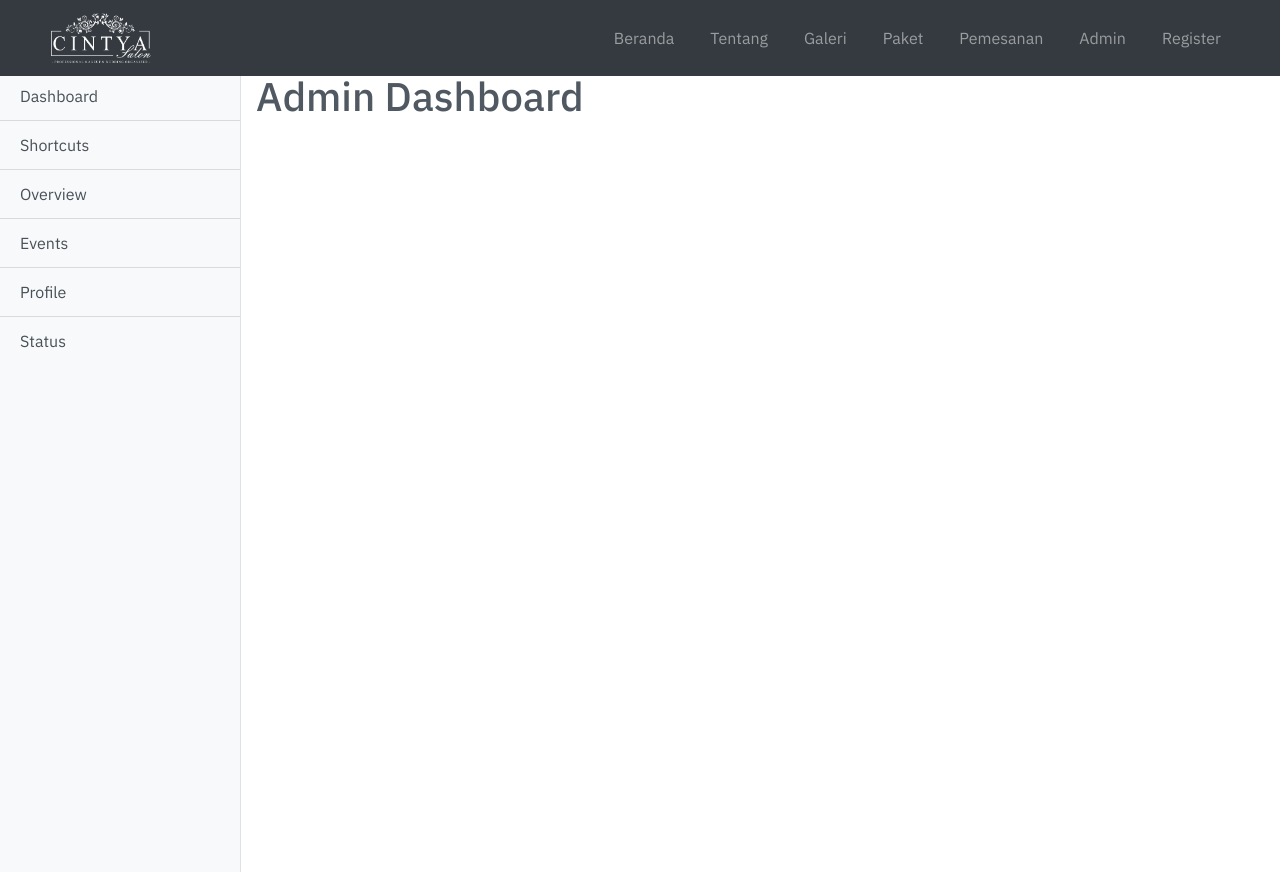
After one commit to prayitnotaufik/Wedding-Website, a PHP site: page /admin.php in a window 1280 px wide. The commit adds this page. Run offline with PHP 8.4, Linux system fonts and the light colour scheme; some libraries are stand-ins or nearby versions.

Commit message:
Tambah Admin Dashboard Konten belum ada

```diff
--- /dev/null
+++ b/admin.php
@@ -0,0 +1,39 @@
+<!DOCTYPE html>
+<html lang="en">
+
+<head>
+    <?php include 'includes/head.php' ?>
+    <link href="css/simple-sidebar.css" rel="stylesheet">
+</head>
+
+<body>
+    <?php include 'includes/navbar.php' ?>
+    <div class="d-flex pt-5 mt-4" id="wrapper">
+
+        <!-- Sidebar -->
+        <div class="bg-light border-right" style="" id="sidebar-wrapper">
+            <div class="list-group list-group-flush">
+                <a href="#" class="list-group-item list-group-item-action bg-light">Dashboard</a>
+                <a href="#" class="list-group-item list-group-item-action bg-light">Shortcuts</a>
+                <a href="#" class="list-group-item list-group-item-action bg-light">Overview</a>
+                <a href="#" class="list-group-item list-group-item-action bg-light">Events</a>
+                <a href="#" class="list-group-item list-group-item-action bg-light">Profile</a>
+                <a href="#" class="list-group-item list-group-item-action bg-light">Status</a>
+            </div>
+        </div>
+        <!-- /#sidebar-wrapper -->
+
+        <!-- Page Content -->
+        <div id="page-content-wrapper">
+            <div class="container-fluid">
+                <h1 class="">Admin Dashboard</h1>
+            </div>
+        </div>
+        <!-- /#page-content-wrapper -->
+
+    </div>
+    <!-- /#wrapper -->
+
+</body>
+
+</html>
--- /dev/null
+++ b/css/simple-sidebar.css
@@ -0,0 +1,49 @@
+/*!
+ * Start Bootstrap - Simple Sidebar (https://startbootstrap.com/template-overviews/simple-sidebar)
+ * Copyright 2013-2019 Start Bootstrap
+ * Licensed under MIT (https://github.com/BlackrockDigital/startbootstrap-simple-sidebar/blob/master/LICENSE)
+ */
+body {
+  overflow-x: hidden;
+}
+
+#sidebar-wrapper {
+  min-height: 100vh;
+  margin-left: -15rem;
+  -webkit-transition: margin .25s ease-out;
+  -moz-transition: margin .25s ease-out;
+  -o-transition: margin .25s ease-out;
+  transition: margin .25s ease-out;
+}
+
+#sidebar-wrapper .sidebar-heading {
+  padding: 0.875rem 1.25rem;
+  font-size: 1.2rem;
+}
+
+#sidebar-wrapper .list-group {
+  width: 15rem;
+}
+
+#page-content-wrapper {
+  min-width: 100vw;
+}
+
+#wrapper.toggled #sidebar-wrapper {
+  margin-left: 0;
+}
+
+@media (min-width: 768px) {
+  #sidebar-wrapper {
+    margin-left: 0;
+  }
+
+  #page-content-wrapper {
+    min-width: 0;
+    width: 100%;
+  }
+
+  #wrapper.toggled #sidebar-wrapper {
+    margin-left: -15rem;
+  }
+}
--- a/includes/navbar.php
+++ b/includes/navbar.php
@@ -21,6 +21,9 @@
 					<a class="nav-link" href="status.php">Pemesanan</a>
 				</li>
 				<li class="nav-item" style="margin-right:20px">
+					<a class="nav-link" href="admin.php">Admin</a>
+				</li>
+				<li class="nav-item" style="margin-right:20px">
 					<a class="nav-link" href="register.php">Register</a>
 				</li>
 			</ul>
```
Also changed, not shown: contact-us.php (deleted).
